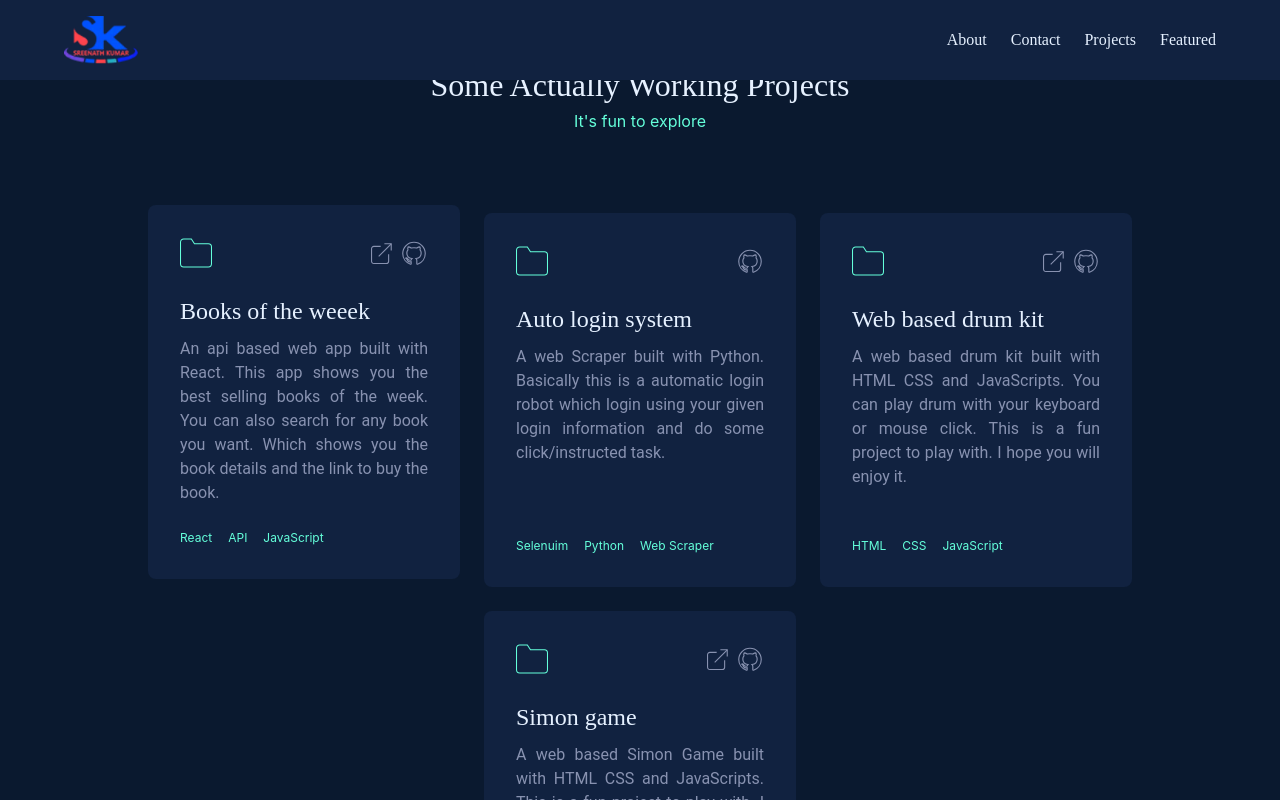
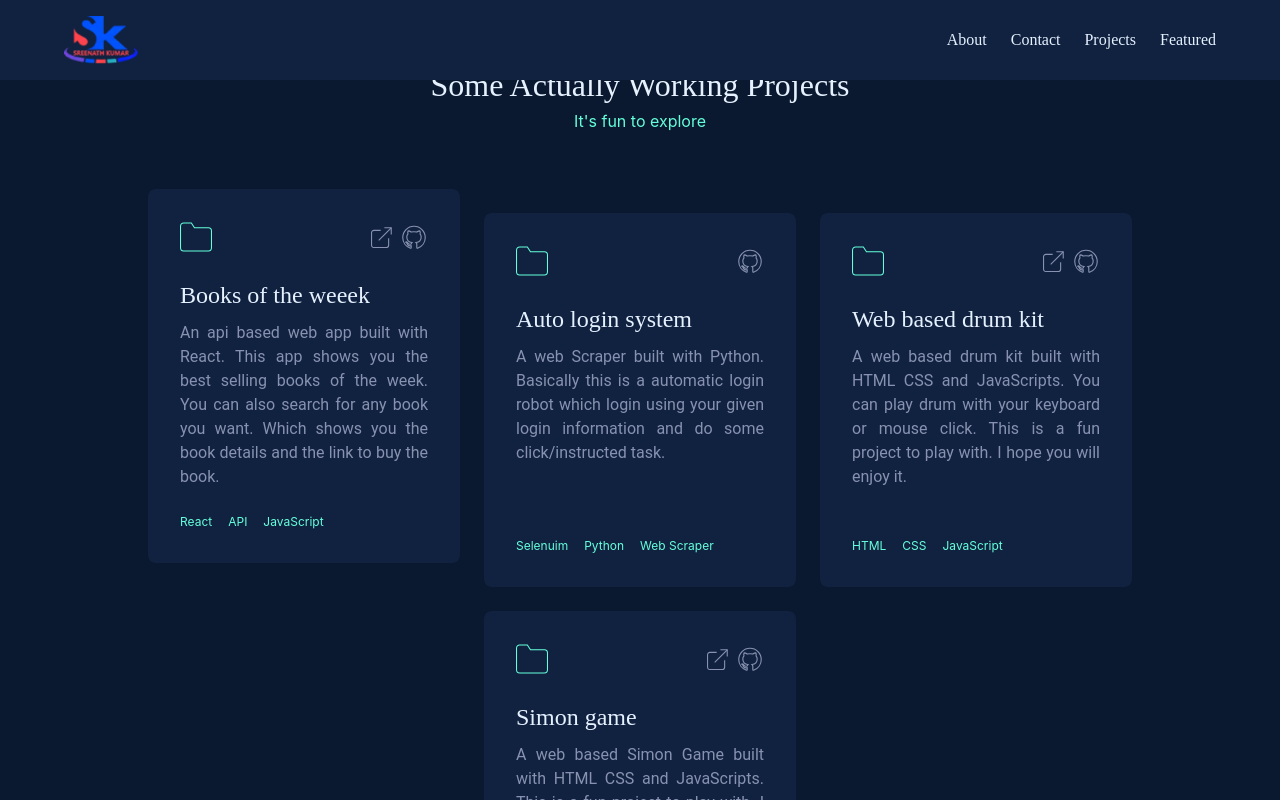
Before and after one commit to sreenathkumar/portfolio, a React (Create React App) app: page / in a window 1280 px wide. In both pictures the pointer is over the element 304 px from the left and 3927 px from the top of the page. Shown: the part 3527-4327 px from the top of the page. Built offline with nearby package versions, Linux system fonts and the light colour scheme.

Commit message:
fix: increase project card upward movement

```diff
--- a/src/assets/css/single-project.css
+++ b/src/assets/css/single-project.css
@@ -64,7 +64,7 @@
    transition: 0.5s ease-out;
 }
 .item:hover {
-   transform: translateY(-8px);
+   transform: translateY(-24px);
 }
 .swiper {
    width: 100%;
```
